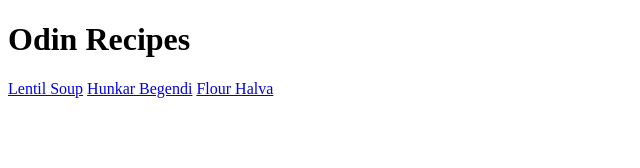
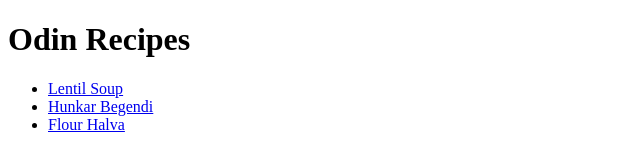
Before and after one commit to ecuxx/odin-recipes, a plain HTML site: page index.html in a window 1280 px wide. Shown: the whole page, without its empty margins (0-640 px from the left). Drawn offline with Linux system fonts and the light colour scheme.

Commit message:
Change the showcase of recipes

```diff
--- a/index.html
+++ b/index.html
@@ -7,8 +7,10 @@
 
     <body>
         <h1>Odin Recipes</h1>
-        <a href="./recipes/lentil-soup.html">Lentil Soup</a>
-        <a href="./recipes/hunkar-begendi.html">Hunkar Begendi</a>
-        <a href="./recipes/flour-halva.html">Flour Halva</a>
+        <ul>
+            <li><a href="./recipes/lentil-soup.html">Lentil Soup</a></li>
+            <li><a href="./recipes/hunkar-begendi.html">Hunkar Begendi</a></li>
+            <li><a href="./recipes/flour-halva.html">Flour Halva</a></li>
+        </ul>
     </body>
 </html>
```
